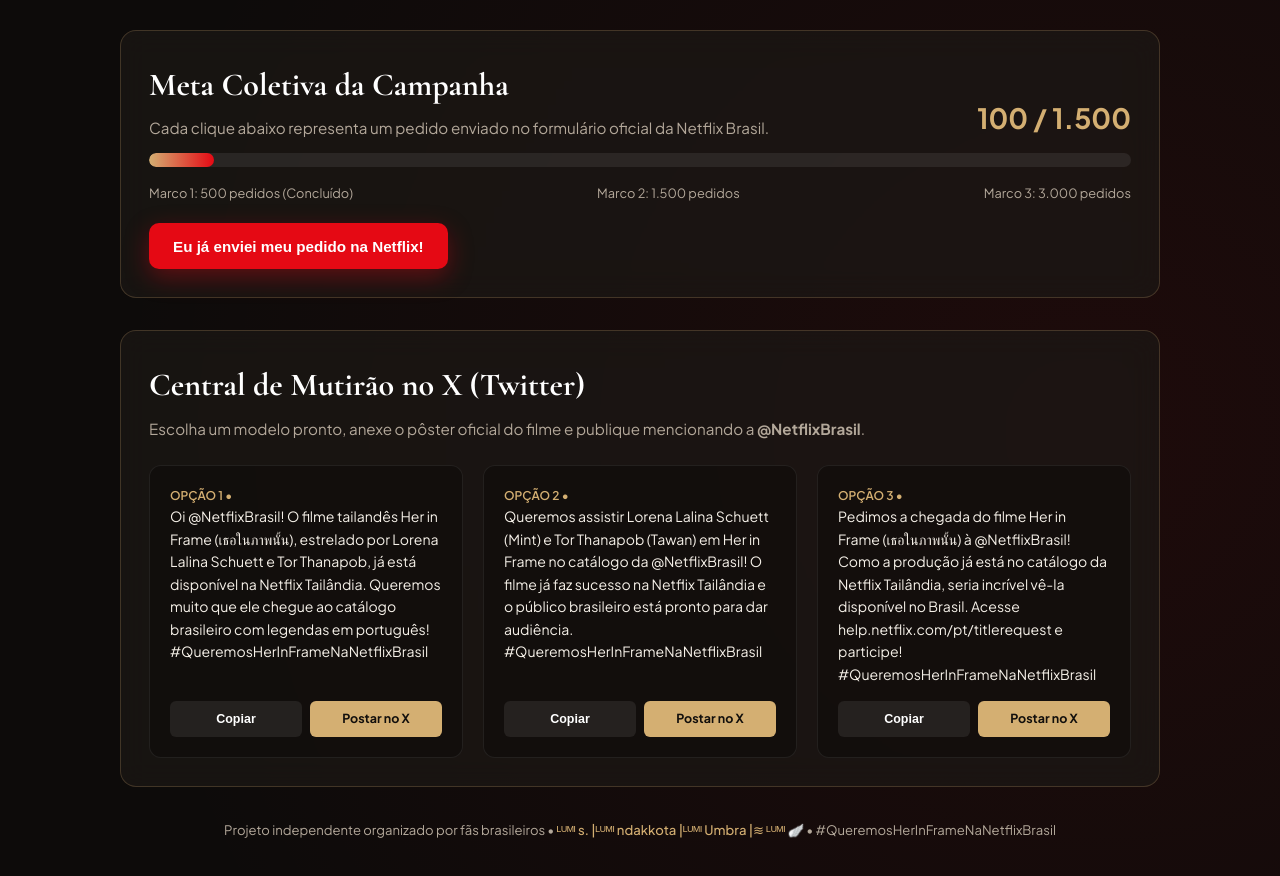
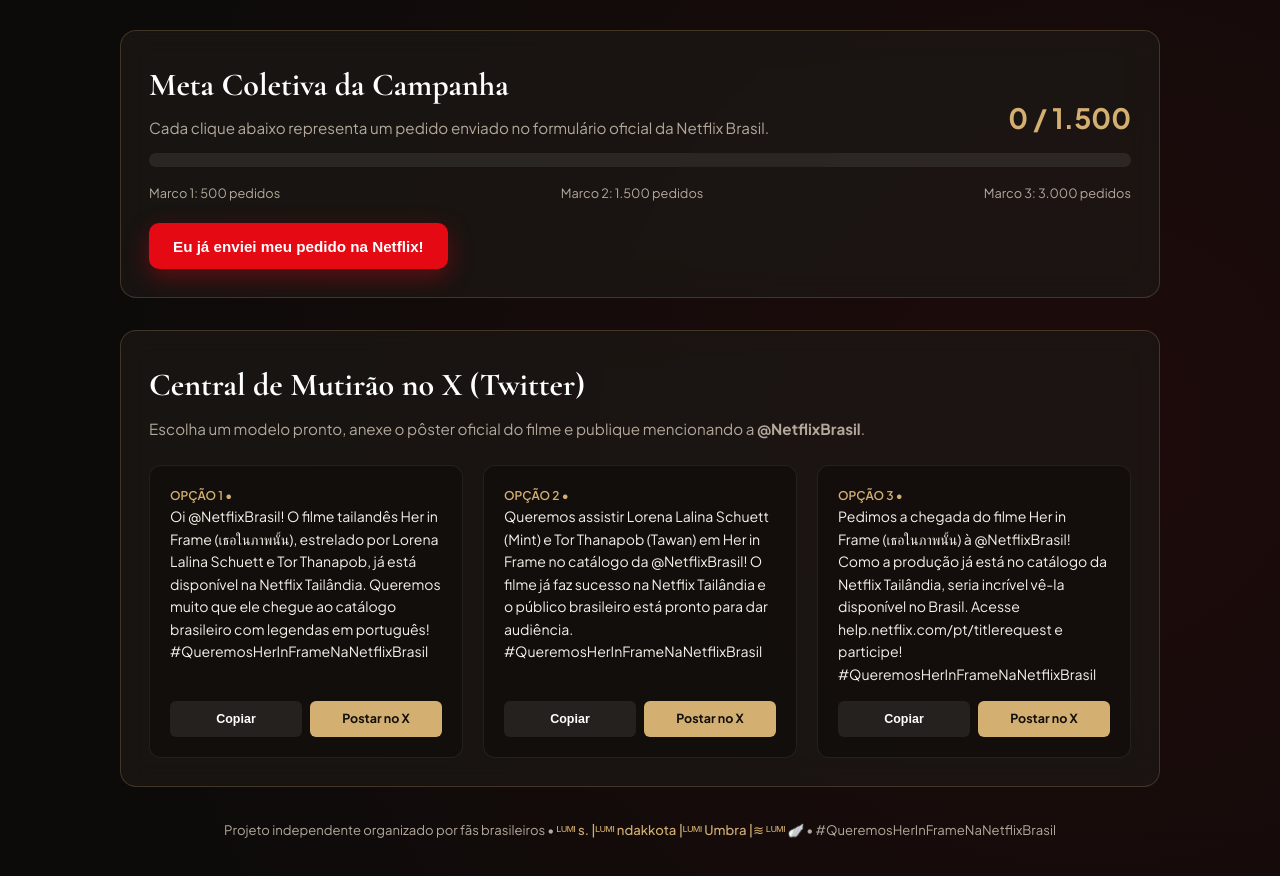
Before and after one commit to ndakkota/herinframebrasil, a plain HTML site: page index.html in a window 1280 px wide. Shown: the part 1452-2328 px from the top of the page. Drawn offline with nearby package versions, Linux system fonts and the light colour scheme.

Commit message:
Update final

```diff
--- a/index.html
+++ b/index.html
@@ -545,7 +545,7 @@ Esse encontro conduz os dois a uma jornada de descobertas, de Bangkok até a pro
           <h2 class="section-title">Meta Coletiva da Campanha</h2>
           <p class="section-desc" style="margin-bottom: 0;">Cada clique abaixo representa um pedido enviado no formulário oficial da Netflix Brasil.</p>
         </div>
-        <div class="goal-count"><span id="counter-value">100</span> / 1.500</div>
+        <div class="goal-count"><span id="counter-value">0</span> / 1.500</div>
       </div>
 
       <div class="progress-track">
@@ -553,7 +553,7 @@ Esse encontro conduz os dois a uma jornada de descobertas, de Bangkok até a pro
       </div>
 
       <div class="milestones">
-        <span>Marco 1: 500 pedidos (Concluído)</span>
+        <span>Marco 1: 500 pedidos</span>
         <span>Marco 2: 1.500 pedidos</span>
         <span>Marco 3: 3.000 pedidos</span>
       </div>
@@ -612,7 +612,7 @@ Esse encontro conduz os dois a uma jornada de descobertas, de Bangkok até a pro
 
   <script>
     const GOAL_TARGET = 1500;
-    const BASE_COUNT = 100;
+    const BASE_COUNT = 0;
 
     function loadCounter() {
       const saved = parseInt(localStorage.getItem('her_in_frame_count') || BASE_COUNT, 10);
```
